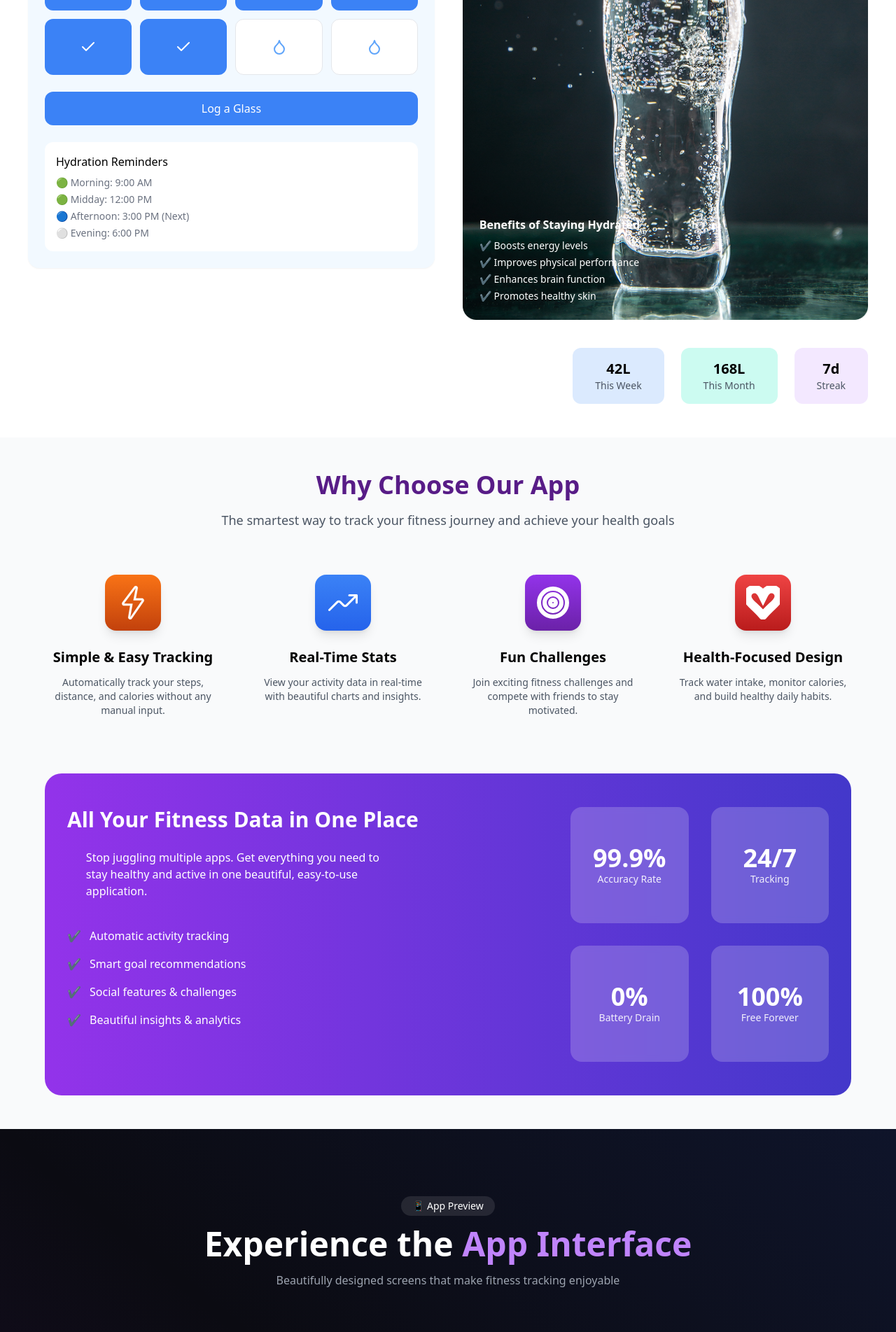
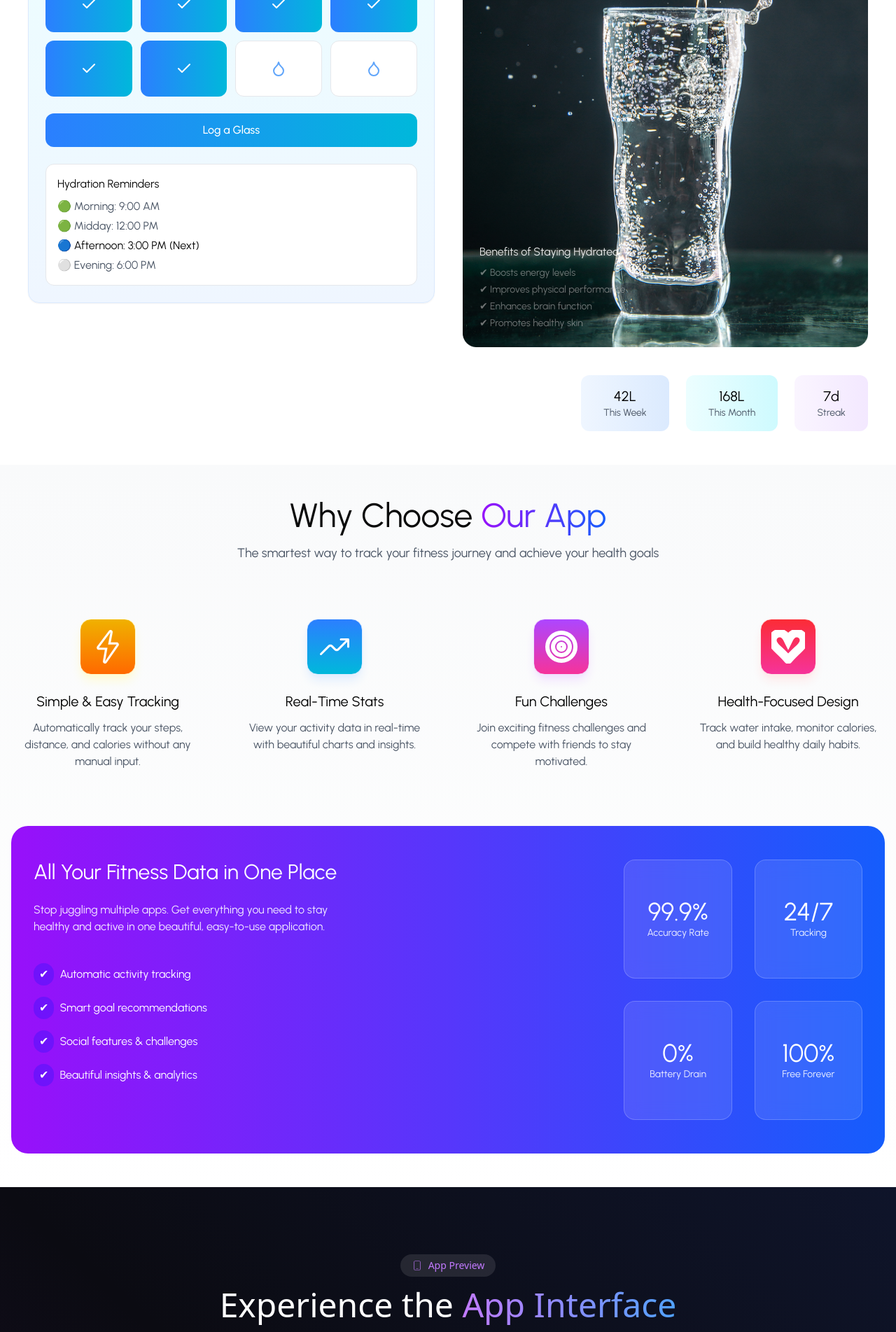
Before and after one commit to Oishee90/greg-landing-page, a React (Vite) app: page / in a window 1280 px wide. Shown: the part 3755-5658 px from the top of the page at 70% size. Built offline with nearby package versions, Linux system fonts and the light colour scheme; a web font is replaced by a local one.

Commit message:
update thje app[ review

```diff
--- a/src/Components/Home/AppPreview.jsx
+++ b/src/Components/Home/AppPreview.jsx
@@ -3,6 +3,7 @@ import challenges from "../../assets/challanges.png";
 import tracker from "../../assets/tracker.png";
 import leaderboard from "../../assets/leadership.png";
 import water from "../../assets/water-tracker.png";
+import { CiMobile1 } from "react-icons/ci";
 
 const features = [
   {
@@ -38,55 +39,69 @@ export default function AppPreview() {
       {/* Gradient Glow */}
       <div className="absolute inset-0 bg-gradient-to-tr from-purple-900/20 via-transparent to-blue-900/20" />
 
-      <div className="relative z-10 px-6 mx-auto text-center text-white max-w-7xl">
+      <div className="relative z-10 w-full px-6 mx-auto text-center text-white">
         {/* Badge */}
-        <span className="inline-flex items-center gap-2 px-4 py-1 mb-4 text-sm rounded-full bg-white/10">
-          📱 App Preview
-        </span>
+        <div className="inline-flex items-center gap-2 px-4 py-1.5 rounded-full bg-[#FFFFFF]/10 text-[#C27AFF] text-sm font-medium mb-4">
+          <CiMobile1 size={16} />
+          App Preview
+        </div>
 
         {/* Heading */}
-        <h2 className="text-4xl font-bold md:text-5xl">
-          Experience the <span className="text-purple-400">App Interface</span>
+        <h2 className="text-5xl text-center text-[#FFFFFF]">
+          Experience the{" "}
+          <span className="bg-gradient-to-r from-[#C27AFF] to-[#51A2FF] bg-clip-text text-transparent">
+            App Interface
+          </span>
         </h2>
 
-        <p className="max-w-2xl mx-auto mt-4 text-gray-400">
+        {/* Description */}
+        <p className="max-w-2xl mx-auto mt-4 text-base text-[#99A1AF]">
           Beautifully designed screens that make fitness tracking enjoyable
         </p>
 
         {/* Cards */}
-        <div className="grid grid-cols-1 gap-6 mt-16 sm:grid-cols-2 lg:grid-cols-5">
+        <div className="container w-full mx-auto">
+          <div className="flex items-center gap-6 mt-10">
             {features.map((item, i) => (
               <div
                 key={i}
-              className="p-5 transition border group bg-white/5 backdrop-blur-xl border-white/10 rounded-2xl hover:scale-105"
+                className="flex flex-col items-center px-6 py-6 transition border group bg-white/5 backdrop-blur-xl border-white/10 rounded-2xl hover:scale-105"
               >
                 <img
                   src={item.img}
                   alt={item.title}
-                className="mb-4 shadow-xl rounded-xl"
+                  className="mb-4 shadow-xl rounded-xl h-[400px]"
                 />
-
-              <h4 className="text-lg font-semibold">{item.title}</h4>
-              <p className="mt-1 text-sm text-gray-400">{item.desc}</p>
+                <div className="flex flex-col justify-start px-6">
+                  <h4 className="text-xl text-left">{item.title}</h4>
+                  <p className="mt-1 text-lg text-left text-gray-400">
+                    {item.desc}
+                  </p>
+                </div>
               </div>
             ))}
           </div>
+        </div>
 
         {/* Bottom Stats */}
-        <div className="flex flex-col justify-center gap-6 mt-20 md:flex-row">
-          <div className="px-8 py-4 border bg-white/5 border-white/10 rounded-xl">
-            <h4 className="font-semibold">iOS & Android</h4>
-            <p className="text-sm text-gray-400">Available on both platforms</p>
+        <div className="flex flex-col justify-center max-w-3xl gap-6 mx-auto mt-20 border md:flex-row rounded-2xl border-[#FFFFFF]/20 bg-white/5">
+          <div className="px-8  my-8 border-r border-[#FFFFFF]/20">
+            <h4 className="text-2xl ">iOS & Android</h4>
+            <p className="text-sm text-[border-[#FFFFFF]/20]">
+              Available on both platforms
+            </p>
           </div>
 
-          <div className="px-8 py-4 border bg-white/5 border-white/10 rounded-xl">
-            <h4 className="font-semibold">Regular Updates</h4>
+          <div className="px-8  my-8 border-r border-[#FFFFFF]/20">
+            <h4 className="text-2xl ">Regular Updates</h4>
             <p className="text-sm text-gray-400">New features every month</p>
           </div>
 
-          <div className="px-8 py-4 border bg-white/5 border-white/10 rounded-xl">
-            <h4 className="font-semibold">100% Secure</h4>
-            <p className="text-sm text-gray-400">Your data is protected</p>
+          <div className="px-8 my-8 ">
+            <h4 className="text-2xl ">100% Secure</h4>
+            <p className="text-sm text-[border-[#FFFFFF]/20]">
+              Your data is protected
+            </p>
           </div>
         </div>
       </div>
--- a/src/Components/Home/HydrationDashboard.jsx
+++ b/src/Components/Home/HydrationDashboard.jsx
@@ -1,31 +1,39 @@
 import { Droplet, Check } from "lucide-react";
 import glass from "../../assets/glass-water.png";
 
+
 export default function HydrationDashboard() {
   return (
-    <div className="min-h-screen px-10 py-12 bg-white">
+    <div className="min-h-screen px-10 py-12 bg-white urbanist">
       {/* Header */}
       <div className="mb-12 text-center">
-        <h1 className="text-4xl font-semibold">
-          Stay<span className="text-blue-500">Hydrated</span>
-        </h1>
-        <p className="mt-2 text-gray-500">
-          Track your daily water intake and maintain healthy hydration habits
+        {/* Heading */}
+        <h2 className="text-5xl  text-[#0A0A0A]">
+          Stay
+          <span className="bg-gradient-to-r from-[#2B7FFF] to-[#00B8DB] bg-clip-text text-transparent">
+            Hydrated
+          </span>
+        </h2>
+
+        {/* Description */}
+        <p className="max-w-2xl mx-auto mt-4 text-base text-[#4A5565]">
+          Monitor every move you make with comprehensive fitness tracking that
+          works automatically in the background
         </p>
       </div>
 
       {/* Main Grid */}
       <div className="flex flex-col items-center justify-between gap-10 lg:flex-row ">
         {/* Left Card */}
-        <div className="bg-[#F2F9FF] rounded-2xl p-6 shadow-sm w-full lg:w-1/2">
+        <div className="w-full p-6 shadow-sm bg-gradient-to-t from-[#EFF6FF] to-[#ECFEFF] rounded-2xl lg:w-1/2 border border-[#DBEAFE]">
           <div className="flex items-center gap-2 mb-4">
-            <div className="p-2 text-white bg-blue-500 rounded-lg">
+            <div className="p-2 text-white bg-[#2B7FFF] rounded-lg">
               <Droplet size={18} />
             </div>
-            <p className="font-medium text-gray-700">Today’s Water Intake</p>
+            <p className="font-medium text-[#0A0A0A]">Today’s Water Intake</p>
           </div>
 
-          <h2 className="mb-1 text-3xl font-semibold">
+          <h2 className="mb-1 text-3xl text-[#0A0A0A] text-center">
             6{" "}
             <span className="text-base font-normal text-gray-500">
               / 8 glasses
@@ -34,7 +42,7 @@ export default function HydrationDashboard() {
 
           {/* Progress */}
           <div className="w-full h-3 my-4 overflow-hidden bg-white rounded-full">
-            <div className="h-full w-[65%] bg-gradient-to-r from-blue-400 to-blue-500" />
+            <div className="h-full w-[65%] bg-gradient-to-r from-[#2B7FFF] to-[#00B8DB]" />
           </div>
 
           {/* Glass Grid */}
@@ -42,7 +50,7 @@ export default function HydrationDashboard() {
             {[1, 2, 3, 4, 5, 6].map((i) => (
               <div
                 key={i}
-                className="flex items-center justify-center h-20 text-white bg-blue-500 rounded-xl"
+                className="flex items-center justify-center h-20 text-white bg-gradient-to-r from-[#2B7FFF] to-[#00B8DB] rounded-xl"
               >
                 <Check />
               </div>
@@ -58,17 +66,17 @@ export default function HydrationDashboard() {
             ))}
           </div>
 
-          <button className="w-full py-3 font-medium text-white transition bg-blue-500 rounded-xl hover:bg-blue-600">
+          <button className="w-full py-3 font-medium text-white transition bg-gradient-to-r from-[#2B7FFF] to-[#00B8DB] rounded-xl hover:bg-blue-600">
             Log a Glass
           </button>
 
           {/* Reminders */}
-          <div className="p-4 mt-6 bg-white rounded-xl">
-            <p className="mb-2 font-medium">Hydration Reminders</p>
-            <ul className="space-y-1 text-sm text-gray-500">
+          <div className="p-4 mt-6 bg-white border border-[#E5E7EB] rounded-xl">
+            <p className="mb-2 text-[#0A0A0A]">Hydration Reminders</p>
+            <ul className="space-y-1 text-base text-[#4A5565]">
               <li>🟢 Morning: 9:00 AM</li>
               <li>🟢 Midday: 12:00 PM</li>
-              <li>🔵 Afternoon: 3:00 PM (Next)</li>
+              <li className="text-[#0A0A0A]">🔵 Afternoon: 3:00 PM (Next)</li>
               <li>⚪ Evening: 6:00 PM</li>
             </ul>
           </div>
@@ -79,11 +87,9 @@ export default function HydrationDashboard() {
           <div className="relative ">
             <img src={glass} alt="Water" className="w-full h-full " />
 
-            <div className="absolute text-white bottom-6 left-6">
-              <h3 className="mb-2 font-semibold">
-                Benefits of Staying Hydrated
-              </h3>
-              <ul className="space-y-1 text-sm">
+            <div className="absolute text-[#ffffffe3] bottom-6 left-6">
+              <h3 className="mb-2  text-=">Benefits of Staying Hydrated</h3>
+              <ul className="space-y-1 text-sm text-[#d1cece86]">
                 <li>✔ Boosts energy levels</li>
                 <li>✔ Improves physical performance</li>
                 <li>✔ Enhances brain function</li>
@@ -92,9 +98,21 @@ export default function HydrationDashboard() {
             </div>
           </div>
           <div className="flex justify-end gap-6 mt-10">
-            <StatBox value="42L" label="This Week" bg="bg-blue-100" />
-            <StatBox value="168L" label="This Month" bg="bg-teal-100" />
-            <StatBox value="7d" label="Streak" bg="bg-purple-100" />
+            <StatBox
+              value="42L"
+              label="This Week"
+              bg="bg-gradient-to-r from-[#EFF6FF] to-[#DBEAFE]"
+            />
+            <StatBox
+              value="168L"
+              label="This Month"
+              bg="bg-gradient-to-r from-[#ECFEFF] to-[#CEFAFE]"
+            />
+            <StatBox
+              value="7d"
+              label="Streak"
+              bg="bg-gradient-to-r from-[#FAF5FF] to-[#F3E8FF]"
+            />
           </div>
 
           {/* Stats */}
@@ -107,8 +125,8 @@ export default function HydrationDashboard() {
 function StatBox({ value, label, bg }) {
   return (
     <div className={`${bg} px-8 py-4 rounded-xl text-center`}>
-      <p className="text-xl font-semibold">{value}</p>
-      <p className="text-sm text-gray-600">{label}</p>
+      <p className="text-xl ">{value}</p>
+      <p className="text-sm text-[#4A5565]">{label}</p>
     </div>
   );
 }
--- a/src/Components/Home/WhyChoose.jsx
+++ b/src/Components/Home/WhyChoose.jsx
@@ -20,59 +20,28 @@ export default function WhyChoose() {
 
   return (
     <>
-      <div className="min-h-screen px-4 py-12 bg-[#F9FAFB]">
-        <div className="max-w-6xl mx-auto text-center">
-          <h1 className="mb-4 text-4xl font-bold text-purple-900">
-            Why Choose Our App
-          </h1>
-          <p className="mb-16 text-lg text-gray-600">
+      <div className="min-h-screen px-4 py-12 bg-gradient-to-b from-[#F9FAFB] to-[#FFFFFF] urbanist">
+        <div className="mx-auto text-center ">
+          <h2 className="text-5xl  text-[#0A0A0A]">
+            Why Choose{" "}
+            <span className="bg-gradient-to-r from-[#9810FA] to-[#155DFC] bg-clip-text text-transparent">
+              Our App
+            </span>
+          </h2>
+          {/* Description */}
+          <p className="max-w-2xl mx-auto mt-4 text-lg text-[#4A5565]">
             The smartest way to track your fitness journey and achieve your
             health goals
           </p>
 
-          {/* Your Fake Live Stats Section
-          <div className="max-w-4xl p-8 mx-auto mb-20 bg-white shadow-lg rounded-3xl">
-            <h2 className="mb-8 text-2xl font-bold text-purple-800">
-              Your Today's Stats
-            </h2>
-            <div className="grid grid-cols-2 gap-6 md:grid-cols-4">
-              <div className="text-center">
-                <div className="text-3xl font-bold text-orange-600">
-                  {fakeUserData.stepsToday.toLocaleString()}
-                </div>
-                <div className="text-gray-600">Steps</div>
-              </div>
-              <div className="text-center">
-                <div className="text-3xl font-bold text-blue-600">
-                  {fakeUserData.caloriesBurned}
-                </div>
-                <div className="text-gray-600">Calories</div>
-              </div>
-              <div className="text-center">
-                <div className="text-3xl font-bold text-purple-600">
-                  {fakeUserData.distanceKm} km
-                </div>
-                <div className="text-gray-600">Distance</div>
-              </div>
-              <div className="text-center">
-                <div className="text-3xl font-bold text-red-600">
-                  {fakeUserData.waterIntakeMl} ml
-                </div>
-                <div className="text-gray-600">Water Intake</div>
-              </div>
-            </div>
-          </div> */}
-
-          <div className="grid grid-cols-1 gap-12 mb-20 md:grid-cols-2 lg:grid-cols-4">
+          <div className="grid grid-cols-1 gap-12 mt-20 mb-20 md:grid-cols-2 lg:grid-cols-4">
             {/* Feature 1: Simple & Easy Tracking - Lightning/Zap */}
             <div className="flex flex-col items-center max-w-xs mx-auto">
-              <div className="flex items-center justify-center w-20 h-20 mb-6 shadow-lg rounded-2xl bg-gradient-to-b from-orange-500 to-orange-700">
+              <div className="flex items-center justify-center w-20 h-20 mb-6 shadow-lg rounded-2xl bg-gradient-to-b from-[#F0B100] to-[#FF6900] border border-[#FFFBD0] shadow-[#FFFBD0]">
                 <SlEnergy className="w-12 h-12 text-white" strokeWidth={3} />
               </div>
-              <h3 className="mb-3 text-xl font-semibold">
-                Simple & Easy Tracking
-              </h3>
-              <p className="text-sm text-gray-600">
+              <h3 className="mb-3 text-xl ">Simple & Easy Tracking</h3>
+              <p className="text-base text-[#4A5565]">
                 Automatically track your steps, distance, and calories without
                 any manual input.
               </p>
@@ -80,14 +49,14 @@ export default function WhyChoose() {
 
             {/* Feature 2: Real-Time Stats - Upward Trend */}
             <div className="flex flex-col items-center max-w-xs mx-auto">
-              <div className="flex items-center justify-center w-20 h-20 mb-6 shadow-lg rounded-2xl bg-gradient-to-b from-blue-500 to-blue-600">
+              <div className="flex items-center justify-center w-20 h-20 mb-6 shadow-lg rounded-2xl bg-gradient-to-b from-[#2B7FFF] to-[#00B8DB] border border-[#DEECFF] shadow-[#DEECFF]">
                 <IoTrendingUp
                   className="w-12 h-12 text-white"
                   strokeWidth={3}
                 />
               </div>
-              <h3 className="mb-3 text-xl font-semibold">Real-Time Stats</h3>
-              <p className="text-sm text-gray-600">
+              <h3 className="mb-3 text-xl ">Real-Time Stats</h3>
+              <p className="text-base text-[#4A5565]">
                 View your activity data in real-time with beautiful charts and
                 insights.
               </p>
@@ -95,11 +64,14 @@ export default function WhyChoose() {
 
             {/* Feature 3: Fun Challenges - Target/Bullseye */}
             <div className="flex flex-col items-center max-w-xs mx-auto">
-              <div className="flex items-center justify-center w-20 h-20 mb-6 shadow-lg rounded-2xl bg-gradient-to-b from-purple-600 to-purple-800">
+              <div
+                className="flex items-center justify-center w-20 h-20 mb-6 shadow-lg rounded-2xl bg-gradient-to-b from-[#AD46FF] to-[#F6339A]
+              border border-[#F0E0FF] shadow-[#F0E0FF]"
+              >
                 <FiTarget className="w-12 h-12 text-white" strokeWidth={3} />
               </div>
-              <h3 className="mb-3 text-xl font-semibold">Fun Challenges</h3>
-              <p className="text-sm text-gray-600">
+              <h3 className="mb-3 text-xl ">Fun Challenges</h3>
+              <p className="text-base text-[#4A5565]">
                 Join exciting fitness challenges and compete with friends to
                 stay motivated.
               </p>
@@ -107,13 +79,14 @@ export default function WhyChoose() {
 
             {/* Feature 4: Health-Focused Design - Heart Pulse */}
             <div className="flex flex-col items-center max-w-xs mx-auto">
-              <div className="flex items-center justify-center w-20 h-20 mb-6 shadow-lg rounded-2xl bg-gradient-to-b from-red-500 to-red-700">
+              <div
+                className="flex items-center justify-center w-20 h-20 mb-6 shadow-lg rounded-2xl bg-gradient-to-b from-[#FB2C36] to-[#F6339A]
+              border border-[#FEE7E7] shadow-[#FEE7E7]"
+              >
                 <BsSuitHeart className="w-12 h-12 text-white" strokeWidth={3} />
               </div>
-              <h3 className="mb-3 text-xl font-semibold">
-                Health-Focused Design
-              </h3>
-              <p className="text-sm text-gray-600">
+              <h3 className="mb-3 text-xl ">Health-Focused Design</h3>
+              <p className="text-base text-[#4A5565]">
                 Track water intake, monitor calories, and build healthy daily
                 habits.
               </p>
@@ -121,51 +94,59 @@ export default function WhyChoose() {
           </div>
 
           {/* Highlight Section */}
-          <div className="flex flex-col justify-between px-8 py-12 text-white lg:flex-row bg-gradient-to-r from-purple-600 to-indigo-700 rounded-3xl ">
+          <div className="flex flex-col justify-between px-8 py-12 text-white lg:flex-row bg-gradient-to-r from-[#9810FA] to-[#155DFC] rounded-3xl ">
             <div className="text-start">
-              <h2 className="mb-6 text-3xl font-bold">
+              <h2 className="mb-6 text-3xl ">
                 All Your Fitness Data in One Place
               </h2>
-              <p className="max-w-md mx-auto mb-10 text-base ">
+              <p className="max-w-md  mb-10 text-base text-[#ffffffe7] text-left ">
                 Stop juggling multiple apps. Get everything you need to stay
                 healthy and active in one beautiful, easy-to-use application.
               </p>
 
               <ul className="mx-auto mb-12 space-y-4 text-left ">
-                <li className="flex items-center">
-                  <span className="mr-3 text-yellow-400">✔</span>
+                <li className="flex items-center gap-2">
+                  <span className=" text-white px-2 py-1 rounded-full bg-[#3815fc65]">
+                    ✔
+                  </span>
                   Automatic activity tracking
                 </li>
-                <li className="flex items-center">
-                  <span className="mr-3 text-yellow-400">✔</span>
+                <li className="flex items-center gap-2 ">
+                  <span className=" text-white px-2 py-1 rounded-full bg-[#3815fc65]">
+                    ✔
+                  </span>
                   Smart goal recommendations
                 </li>
-                <li className="flex items-center">
-                  <span className="mr-3 text-yellow-400">✔</span>
+                <li className="flex items-center gap-2">
+                  <span className=" text-white px-2 py-1 rounded-full bg-[#3815fc65]">
+                    ✔
+                  </span>
                   Social features & challenges
                 </li>
-                <li className="flex items-center">
-                  <span className="mr-3 text-yellow-400">✔</span>
+                <li className="flex items-center gap-2">
+                  <span className=" text-white px-2 py-1 rounded-full bg-[#3815fc65]">
+                    ✔
+                  </span>
                   Beautiful insights & analytics
                 </li>
               </ul>
             </div>
 
             <div className="grid grid-cols-2 gap-8 ">
-              <div className="flex flex-col items-center justify-center px-8 py-6 bg-white/20 backdrop-blur-sm rounded-2xl">
-                <div className="text-4xl font-bold">99.9%</div>
+              <div className="flex flex-col items-center justify-center px-8 py-6 bg-white/10 backdrop-blur-md rounded-2xl border border-[#FFFFFF]/20">
+                <div className="text-4xl">99.9%</div>
                 <div className="text-sm opacity-90">Accuracy Rate</div>
               </div>
-              <div className="flex flex-col items-center justify-center px-8 py-6 bg-white/20 backdrop-blur-sm rounded-2xl">
-                <div className="text-4xl font-bold">24/7</div>
+              <div className="flex flex-col items-center justify-center px-8 py-6 bg-white/10 backdrop-blur-md rounded-2xl border border-[#FFFFFF]/20">
+                <div className="text-4xl">24/7</div>
                 <div className="text-sm opacity-90">Tracking</div>
               </div>
-              <div className="flex flex-col items-center justify-center px-8 py-6 bg-white/20 backdrop-blur-sm rounded-2xl">
-                <div className="text-4xl font-bold">0%</div>
+              <div className="flex flex-col items-center justify-center px-8 py-6 bg-white/10 backdrop-blur-md rounded-2xl border border-[#FFFFFF]/20">
+                <div className="text-4xl">0%</div>
                 <div className="text-sm opacity-90">Battery Drain</div>
               </div>
-              <div className="flex flex-col items-center justify-center px-8 py-6 bg-white/20 backdrop-blur-sm rounded-2xl">
-                <div className="text-4xl font-bold">100%</div>
+              <div className="flex flex-col items-center justify-center px-8 py-6 bg-white/10 backdrop-blur-md rounded-2xl border border-[#FFFFFF]/20">
+                <div className="text-4xl">100%</div>
                 <div className="text-sm opacity-90">Free Forever</div>
               </div>
             </div>
```
Lines whose indentation alone changed are shown as unchanged.
